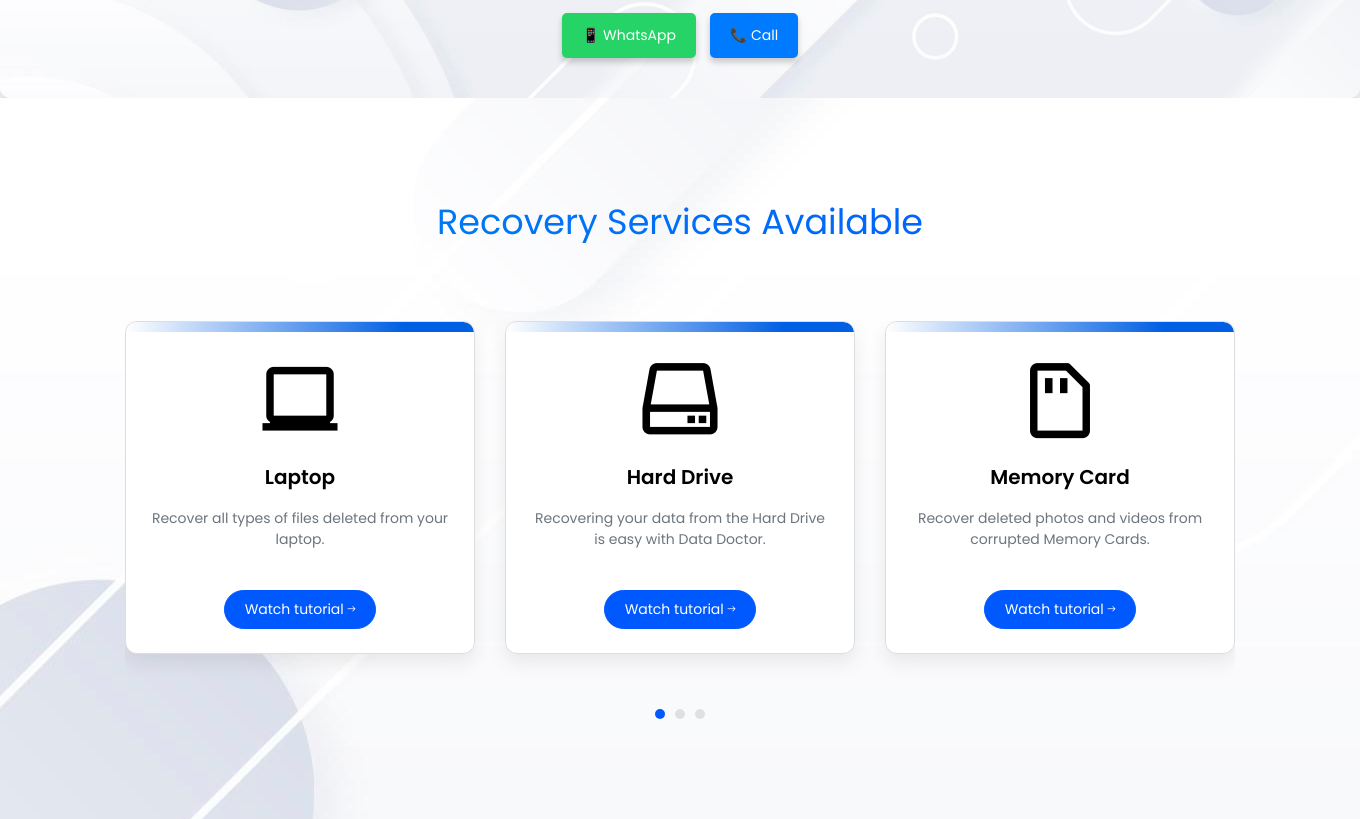
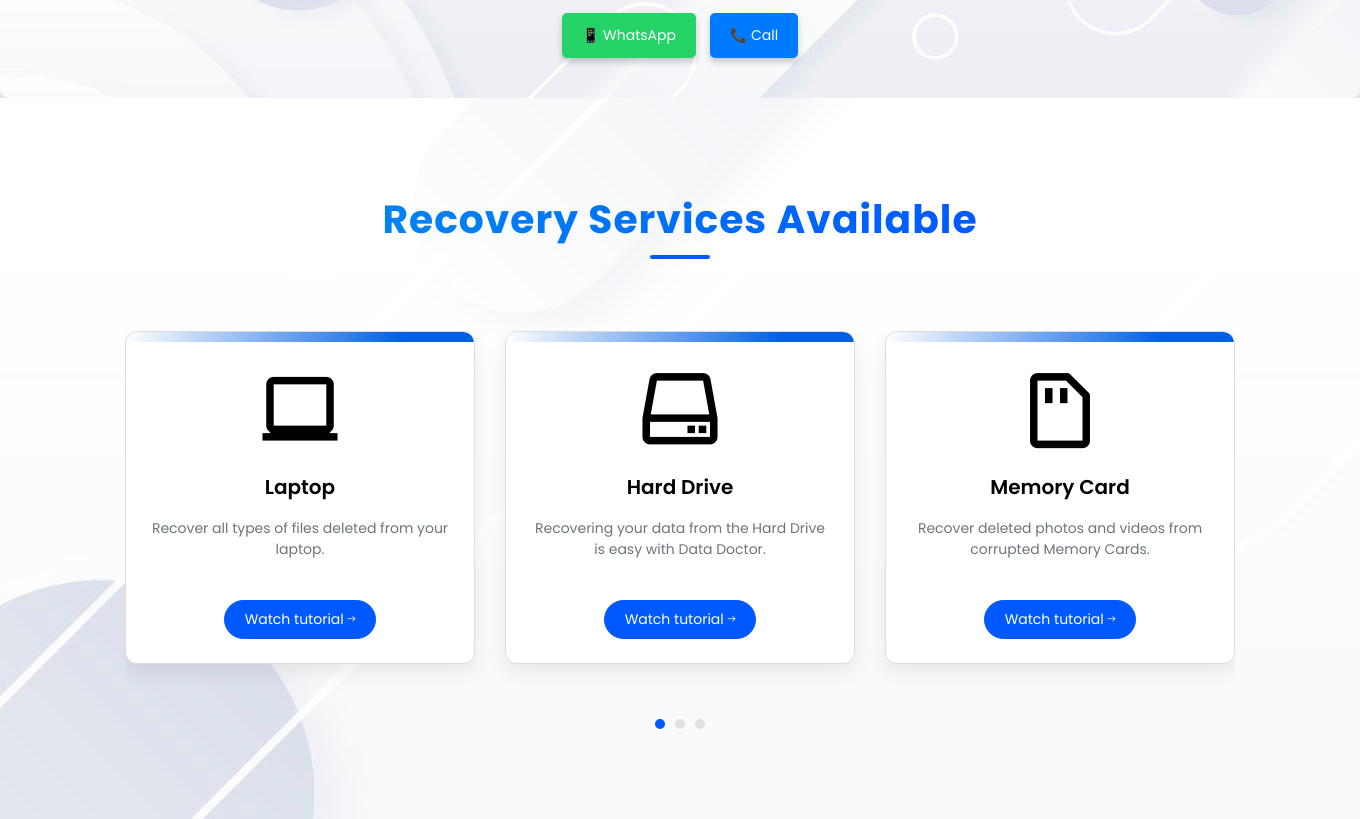
Before and after one commit to ShantanuHon99/DataDoctorr, a Laravel app: page / in a window 1360 px wide; the page is wider, and only the part inside the window is pictured. Shown: the part 1304-2123 px from the top of that part. Run offline with Laravel 12, Linux system fonts and the light colour scheme; some libraries are stand-ins or nearby versions.

Commit message:
Update demo.blade.php

```diff
--- a/resources/views/demo.blade.php
+++ b/resources/views/demo.blade.php
@@ -78,6 +78,53 @@
         opacity: 1;
     }
 }
+.gradient-heading {
+    font-size: 2.8em;
+    font-weight: 700;
+    background: linear-gradient(to right, #0084f2, #0059ff);
+    -webkit-background-clip: text;
+    -webkit-text-fill-color: transparent;
+    color: transparent;
+    position: relative;
+    display: inline-block;
+    animation: fadeInDown 0.8s ease both;
+    letter-spacing: 1px;
+    line-height: 1.2;
+}
+
+.gradient-heading::after {
+    content: '';
+    display: block;
+    width: 60px;
+    height: 4px;
+    background: #0059ff;
+    margin: 12px auto 0 auto;
+    border-radius: 2px;
+    animation: slideIn 1s ease forwards;
+}
+
+@keyframes fadeInDown {
+    0% {
+        opacity: 0;
+        transform: translateY(-20px);
+    }
+    100% {
+        opacity: 1;
+        transform: translateY(0);
+    }
+}
+
+@keyframes slideIn {
+    0% {
+        width: 0;
+        opacity: 0;
+    }
+    100% {
+        width: 60px;
+        opacity: 1;
+    }
+}
+
 </style>
 </head>
 
@@ -86,12 +133,12 @@
     <section class="ftco-section" style="background-image:url('{{ asset('images/tool.jpg') }}')">
     <div class="container">
         <div class="row">
-            <div class="col-md-12 text-center">
-                <h2 class="heading-section mb-5 pb-md-4" style="font-size: 2.5em; background: linear-gradient(to right, #0084f2, #0059ff);
-               -webkit-background-clip: text; color: transparent;">
-                    Recovery Services Available
-                </h2>
-            </div>
+        <div class="col-md-12 text-center">
+            <h2 class="heading-section gradient-heading mb-5 pb-md-4">
+                Recovery Services Available
+            </h2>
+        </div>
+
 
             <div class="col-md-12">
                 <div class="featured-carousel owl-carousel">
```
